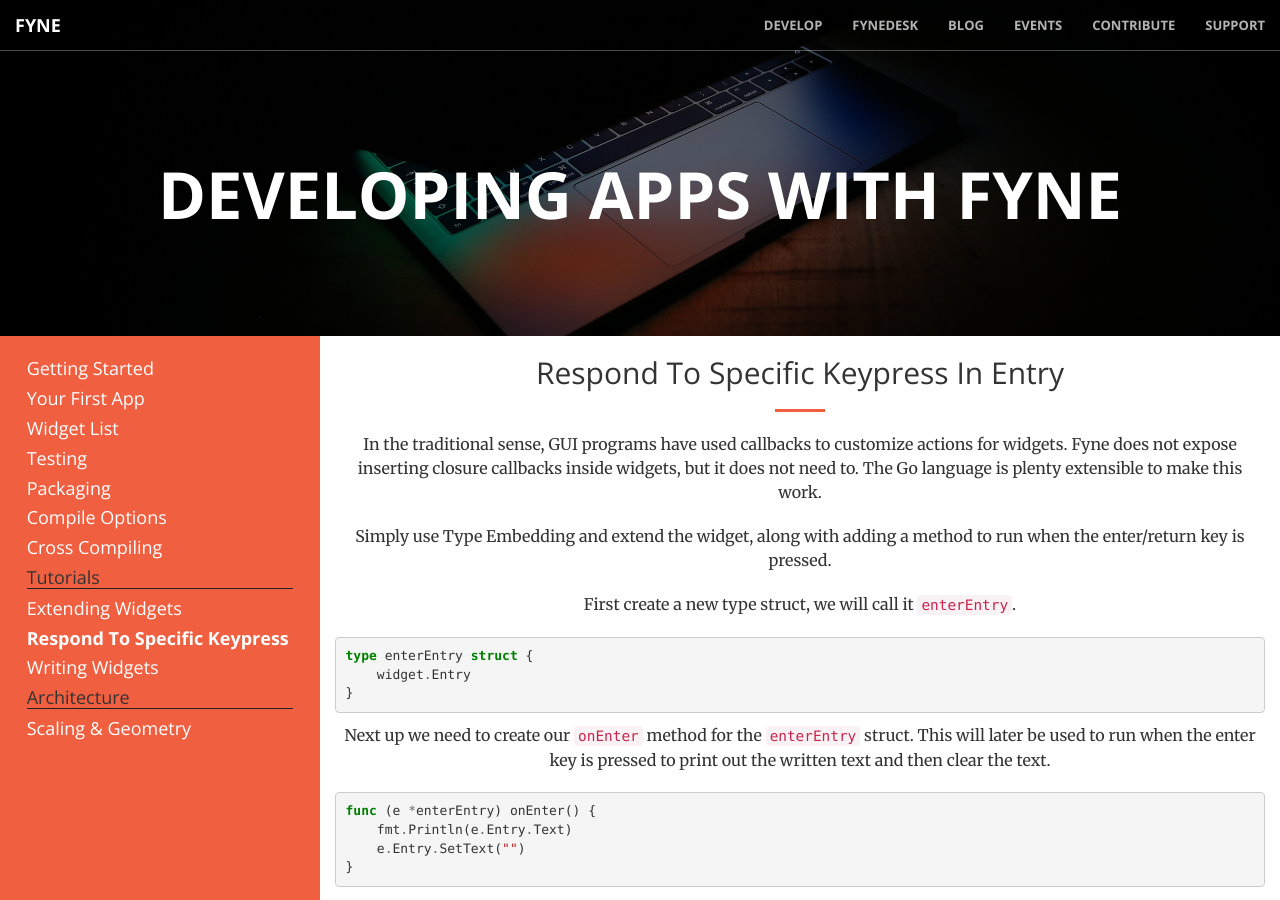
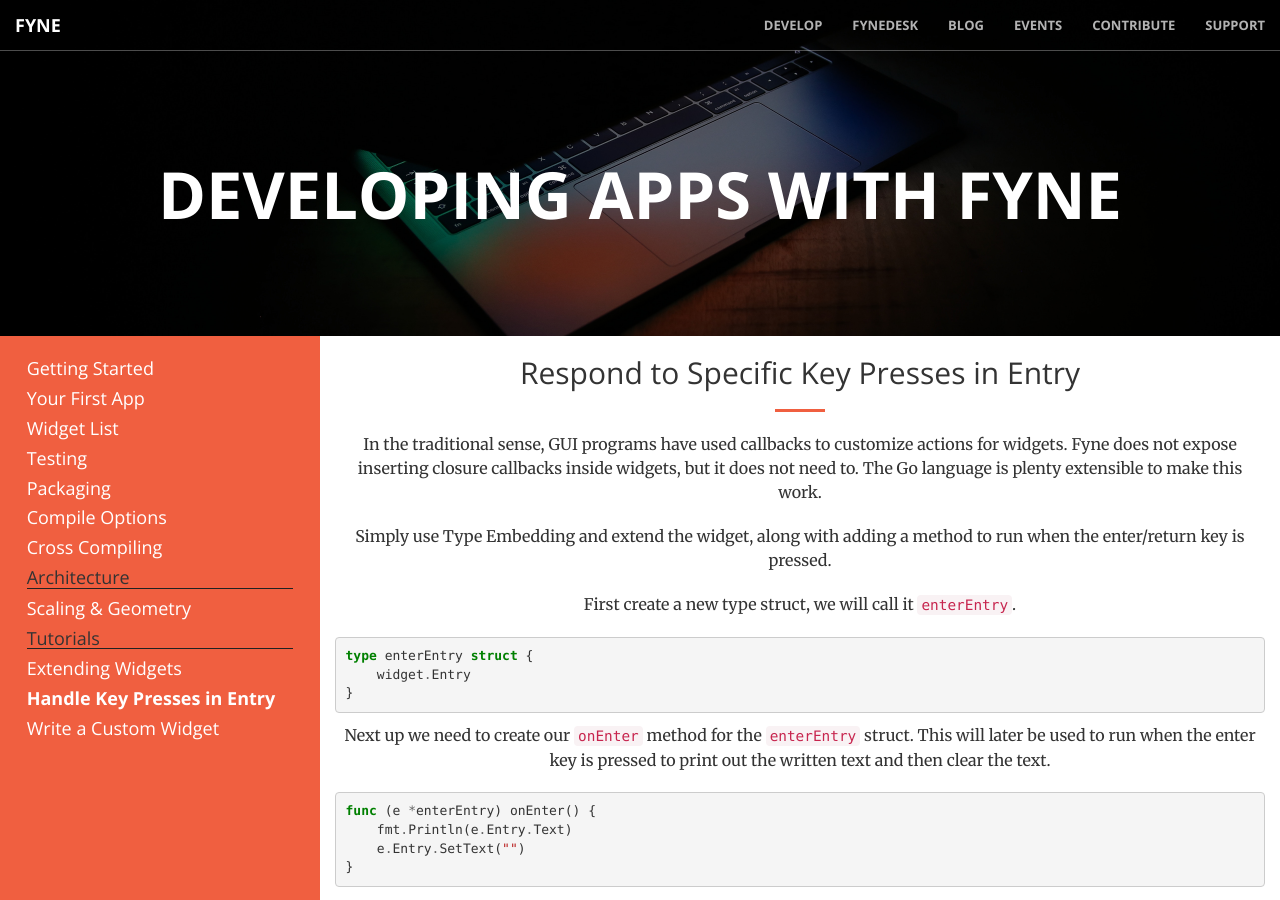
Before and after one commit to fyne-io/fyne-io.github.io, a Jekyll site: the page built from _tutorials/keypress-on-entry.md, in a window 1280 px wide and 900 px high. Built offline with Jekyll 4.4.1, drawn with Linux system fonts in a browser that asks for light colours.

Commit message:
Move tutorials to their own collection
This is a sub-collection of develop, just for ease of extending.
Fix a few titles to read more cleanly

```diff
--- a/_config.yml
+++ b/_config.yml
@@ -60,3 +60,7 @@
 collections:
   develop:
     output: true
+    permalink: /:collection/:name
+  tutorials:
+    output: true
+    permalink: /develop/:collection/:name
--- a/_layouts/develop.html
+++ b/_layouts/develop.html
@@ -22,6 +22,15 @@
 
         <li class="{% if develop.url == page.url %}active{% endif %}">
             <a href="{{ develop.url }}"><h4>{{ develop.title }}</h4></a></li>
+    {% endfor %}
+    </ul>
+
+    <h4 class="nav-group">Tutorials</h4>
+    <ul>
+    {% assign items = site.tutorials | sort: 'order' %}
+    {% for tutorial in items %}
+        <li class="{% if tutorial.url == page.url %}active{% endif %}">
+            <a href="{{ tutorial.url }}"><h4>{{ tutorial.title }}</h4></a></li>
     {% endfor %}
     </ul>
 </div>
--- a/_develop/keypress-on-entry.md
+++ b/_tutorials/keypress-on-entry.md
@@ -1,13 +1,14 @@
 ---
 layout: develop
-title: Respond To Specific Keypress
+title: Handle Key Presses in Entry
 
 summary: As a follow up to the writing widgets tutorial, this page will go through how to extend an Entry widget and respond to a specific keypress in it. At the end of the tutorial, you will have created an Entry that responds to pressing the Enter/Return button on the keyboard.
 
 order: 120
+redirect_from: /develop/keypress-on-entry.html
 ---
 
-## Respond To Specific Keypress In Entry
+## Respond to Specific Key Presses in Entry
 ---
 
 In the traditional sense, GUI programs have used callbacks to customize actions for widgets. Fyne does not expose inserting closure callbacks inside widgets, but it does not need to. The Go language is plenty extensible to make this work.
--- a/_develop/custom-widget.md
+++ b/_tutorials/write-custom-widget.md
@@ -1,10 +1,11 @@
 ---
 layout: develop
-title: Writing Widgets
+title: Write a Custom Widget
 
 summary: The Fyne toolkit includes many standard widgets that make it easy to build basic applications. At some point you may want to use a widget that does not exist, and so the capability to use custom widgets will be useful. This page outlined how to write a new widget and include it in your application. We saw how widget state and logic is kept separate from the renderer for better testing and illustrated how to set up a renderer for your new widget.
 
 order: 130
+redirect_from: /develop/custom-widget.html
 ---
 
 ## Writing a Custom Widget
```
Also changed, not shown: _tutorials/extending-widgets.md (renamed from _develop/extending-widgets.md, +1 -1 lines).
